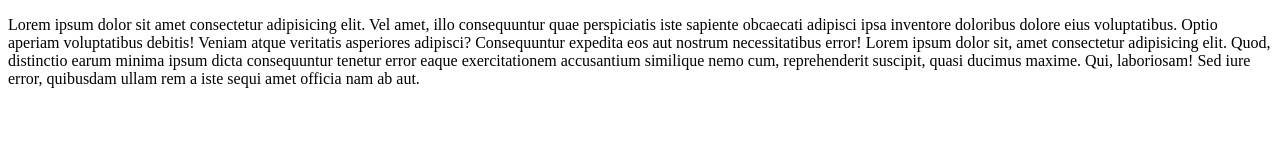
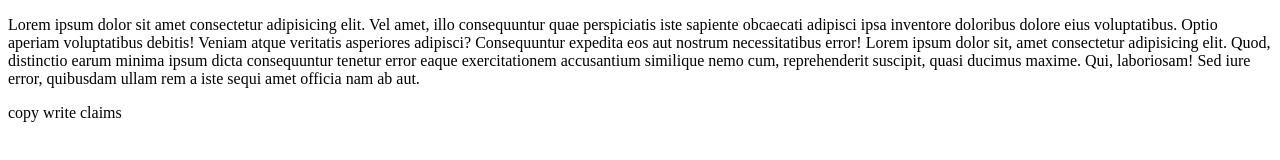
Before and after one commit to Programmer-SharmaJi/Clone_Netflix, a plain HTML site: page CloneNetflix/index.html in a window 1280 px wide. Drawn offline with Linux system fonts and the light colour scheme.

Commit message:
Copywrite

```diff
--- a/CloneNetflix/index.html
+++ b/CloneNetflix/index.html
@@ -19,7 +19,7 @@
     </p>
     </main>
     <footer>
-
+        copy write claims
     </footer>
 </body>
 </html>
```
